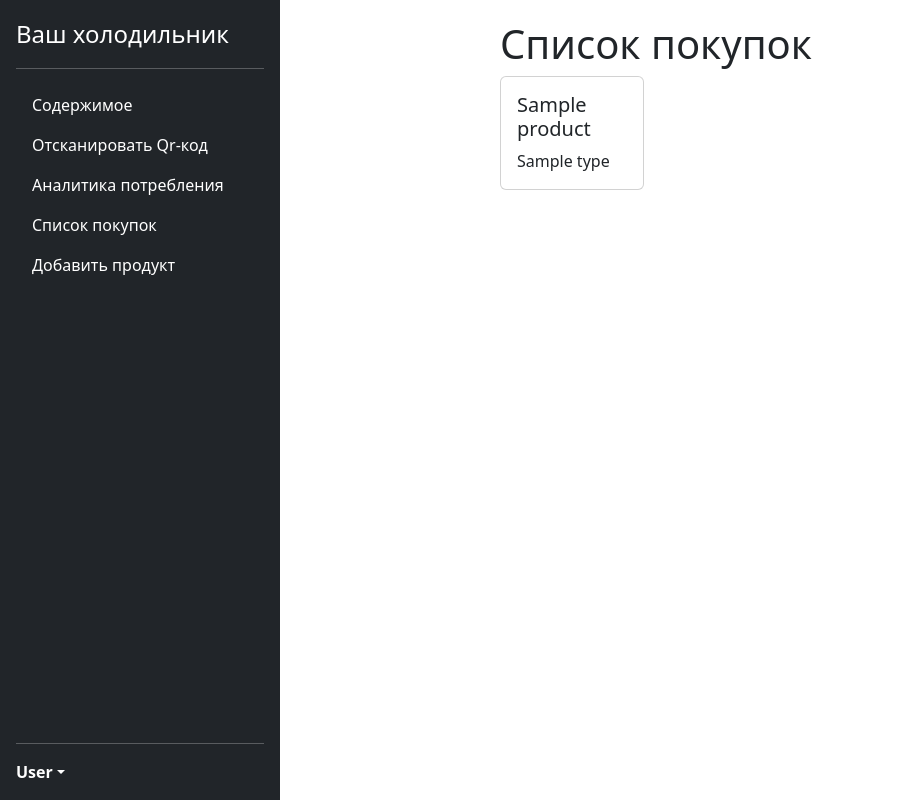
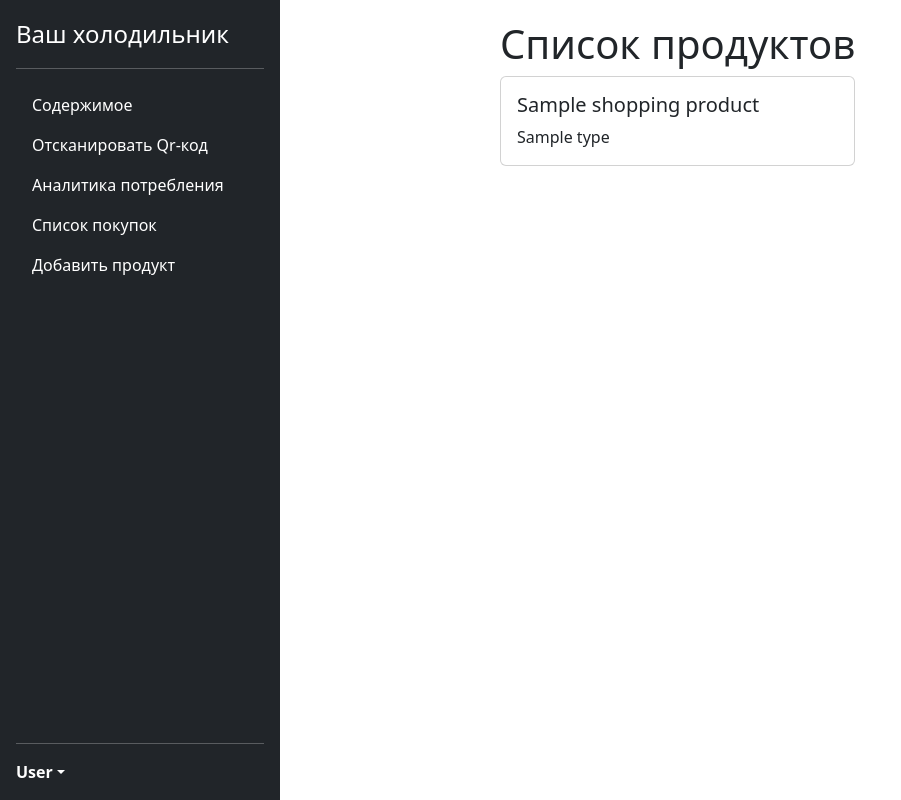
Before and after one commit to Zoneeder/Qr_Smart_Fridge, a Flask app: template templates/shopping_list.html in a window 1280 px wide. Shown: the whole page, without its empty margins (0-901 px from the left). Run offline with Flask 3, Linux system fonts and the light colour scheme; the template is opened without the code that fills it: most values are stand-ins (such as "Sample title", 1, 10 or a date in 2020).

Commit message:
Добавлена страница для списка продуктов с соответствующей базой данных

```diff
--- a/app.py
+++ b/app.py
@@ -37,7 +37,10 @@ def Qr_code():
 # Маршрут для страницы "Список покупок"
 @app.route('/shopping_list')
 def products():
-    return render_template('base.html', active_page='shopping_list')
+    conn = get_db_connection_for_shopping_list()
+    products = conn.execute('SELECT * FROM shopping_list').fetchall()  # Получаем все продукты из базы данных
+    conn.close()
+    return render_template('shopping_list.html', active_page='shopping_list', shopping_list=products)
 
 # Маршрут для добавления продукта
 @app.route('/add', methods=['GET', 'POST'])
--- a/templates/shopping_list.html
+++ b/templates/shopping_list.html
@@ -1,14 +1,14 @@
 {% extends "base.html" %}
 
 {% block content %}
-  <h1>Список покупок</h1>
+  <h1>Список продуктов</h1>
   <div class="row">
-    {% for product in products %}
-      <div class="col-md-6">
-        <div class="card mb-1">
+    {% for shopping_product in shopping_list %}
+      <div class="col-md-12">
+        <div class="card mb-4">
           <div class="card-body">
-            <h5 class="card-title">{{ product.name }}</h5>
-            <p class="card-text">{{ product.type }}</p>
+            <h5 class="card-title">{{ shopping_product.name }}</h5>
+            <p class="card-text">{{ shopping_product.type }}</p>
           </div>
         </div>
       </div>
```
Also changed, not shown: database/shopping_list.db (added).
